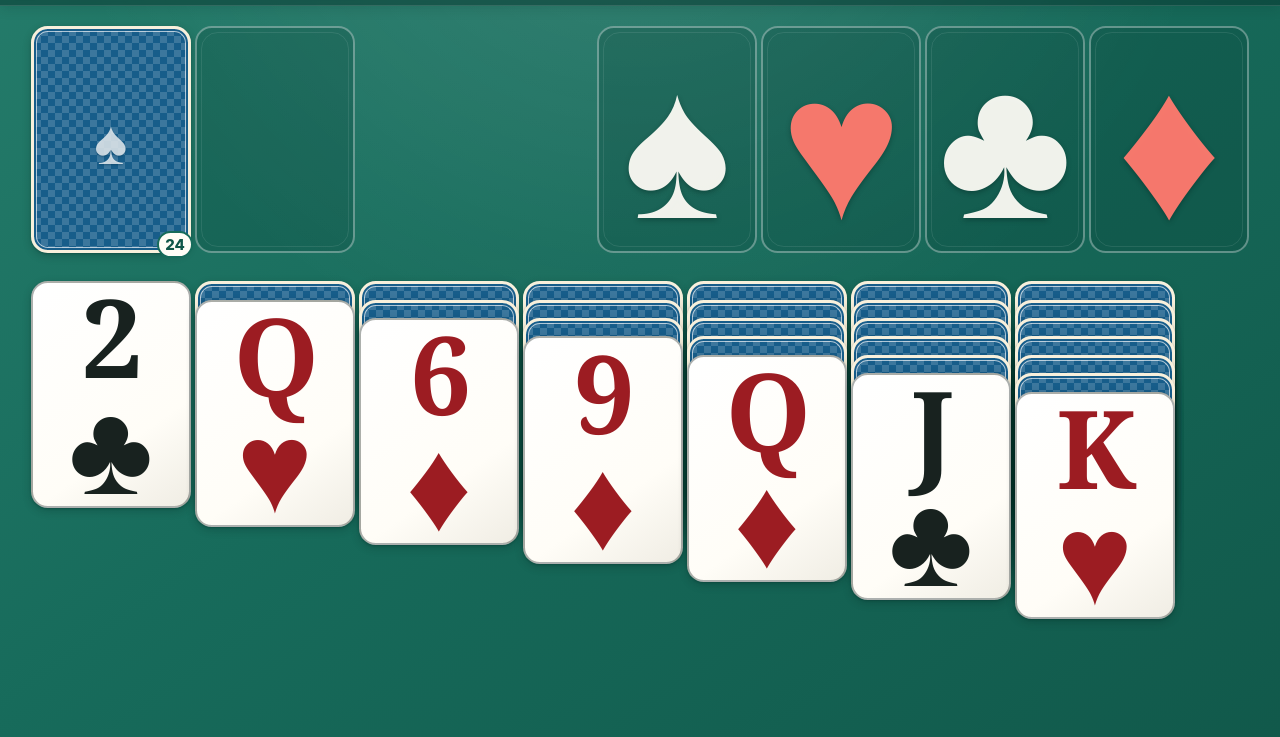
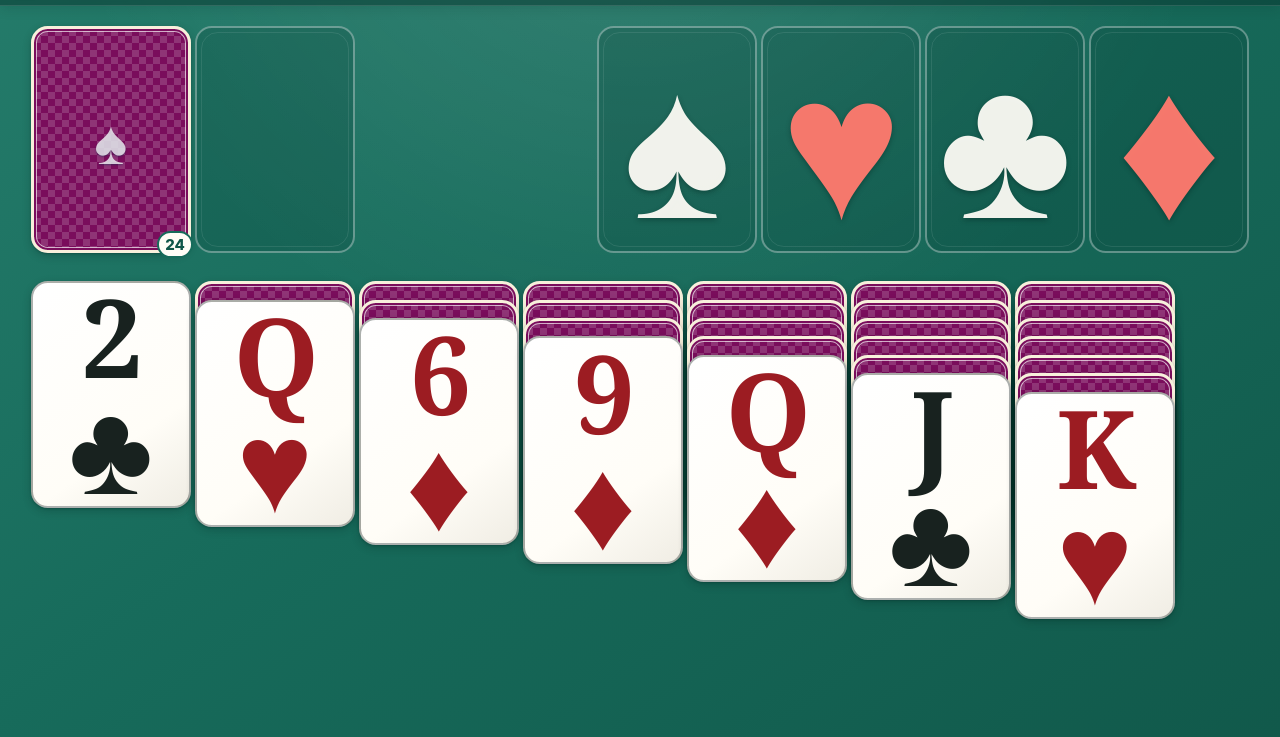
Before and after one commit to sghanna/mom-games, a plain HTML site: page solitaire/index.html in a window 1280 px wide. Shown: the part 63-800 px from the top of the page. Drawn offline with Linux system fonts and the light colour scheme.

Commit message:
Limit selection pulse to 3 cycles, magenta card backs matching favicon, candy-back hint when an Ace is next to reveal

```diff
--- a/solitaire/app.js
+++ b/solitaire/app.js
@@ -559,7 +559,7 @@
     statusTimer = window.setTimeout(() => statusMessage.classList.remove("show"), visible ? 1800 : 100);
   }
 
-  function createCardElement(card, location, offset = "-2px", zIndex = 1) {
+  function createCardElement(card, location, offset = "-2px", zIndex = 1, isNextReveal = false) {
     const displayFaceUp = card.faceUp && !revealDelayIds.has(card.id);
     const element = document.createElement(displayFaceUp ? "button" : "div");
     element.className = `card ${displayFaceUp ? "face-up" : "face-down"}`;
@@ -589,7 +589,9 @@
       }
     } else {
       element.setAttribute("aria-hidden", "true");
-      element.innerHTML = '<span class="back-mark">♠</span>';
+      const showCandyHint = isNextReveal && card.rank === 1;
+      element.classList.toggle("hints-ace", showCandyHint);
+      element.innerHTML = `<span class="back-mark">${showCandyHint ? "&#127852;" : "&#9824;"}</span>`;
     }
     return element;
   }
@@ -668,11 +670,14 @@
       pile.setAttribute("role", "group");
       pile.tabIndex = -1;
 
+      let nextRevealCard = null;
+      cards.forEach((card) => { if (!card.faceUp) nextRevealCard = card; });
+
       let faceDownBefore = 0;
       let faceUpBefore = 0;
       cards.forEach((card, cardIndex) => {
         const offset = `calc(${faceDownBefore} * var(--down-step) + ${faceUpBefore} * var(--up-step) - 2px)`;
-        const element = createCardElement(card, { zone: "tableau", pileIndex, cardIndex }, offset, cardIndex + 1);
+        const element = createCardElement(card, { zone: "tableau", pileIndex, cardIndex }, offset, cardIndex + 1, card === nextRevealCard);
         pile.appendChild(element);
         if (card.faceUp) faceUpBefore += 1;
         else faceDownBefore += 1;
--- a/solitaire/service-worker.js
+++ b/solitaire/service-worker.js
@@ -1,5 +1,5 @@
 // Bump this cache version whenever a static file changes in a future update.
-const CACHE_NAME = "solitaire-v14";
+const CACHE_NAME = "solitaire-v15";
 const APP_FILES = [
   "./",
   "./index.html",
--- a/solitaire/style.css
+++ b/solitaire/style.css
@@ -327,13 +327,17 @@ button.card {
 
 .card.face-down {
   border: 3px solid #f8f0dc;
-  background-color: #175d8a;
+  background-color: #7a0d5c;
   background-image:
     linear-gradient(45deg, rgba(255, 255, 255, 0.16) 25%, transparent 25%, transparent 75%, rgba(255, 255, 255, 0.16) 75%),
     linear-gradient(45deg, rgba(255, 255, 255, 0.16) 25%, transparent 25%, transparent 75%, rgba(255, 255, 255, 0.16) 75%);
   background-position: 0 0, 7px 7px;
   background-size: 14px 14px;
-  box-shadow: inset 0 0 0 2px #175d8a, inset 0 0 0 3px rgba(255, 255, 255, 0.65), var(--shadow);
+  box-shadow: inset 0 0 0 2px #7a0d5c, inset 0 0 0 3px rgba(255, 255, 255, 0.65), var(--shadow);
+}
+
+.card.face-down.hints-ace {
+  box-shadow: inset 0 0 0 2px #7a0d5c, inset 0 0 0 3px rgba(255, 255, 255, 0.65), 0 0 14px 2px rgba(255, 0, 255, 0.6), var(--shadow);
 }
 
 .back-mark {
@@ -377,7 +381,7 @@ button.card {
   border-color: var(--magenta);
   box-shadow: 0 0 0 var(--selected-ring) var(--magenta), 0 0 0 calc(var(--selected-ring) + 3px) rgba(255, 255, 255, 0.9), 0 10px 20px rgba(3, 35, 29, 0.45);
   transform: translateY(-6px);
-  animation: selected-pulse 1.1s ease-in-out infinite;
+  animation: selected-pulse 1.1s ease-in-out 3;
 }
 
 .card.selected-chain:not(.selected) {
```
